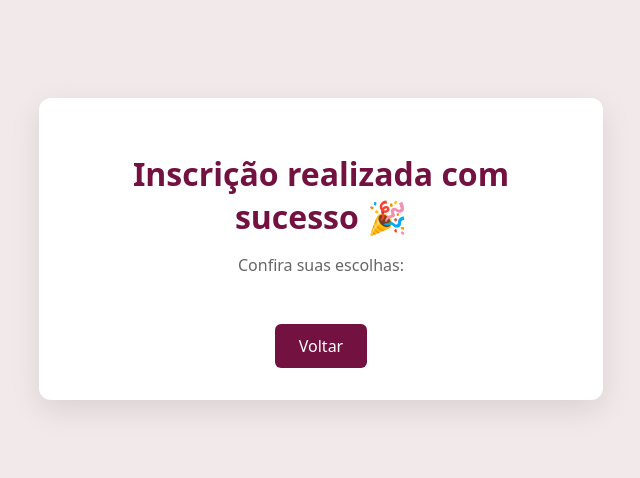
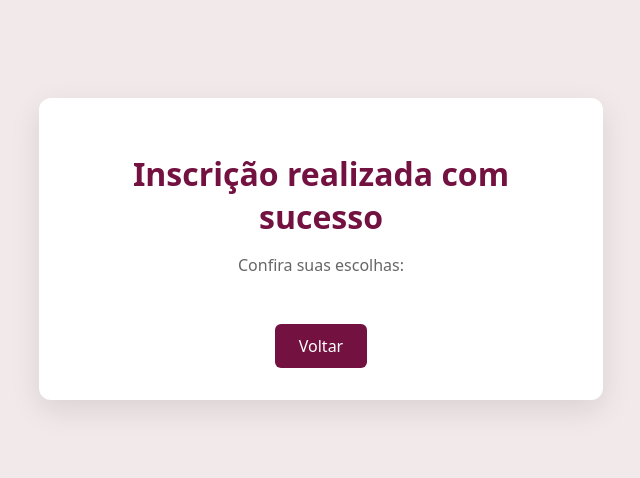
Before and after one commit to pedrodamiao/conferenciamulheresfortes, a Flask app: page /sucesso in a window 1280 px wide. Shown: the part 167-645 px from the top of the page, without its empty margins (319-959 px from the left). Run offline with Flask 3, Linux system fonts and the light colour scheme; the visitor is signed in with stand-in values (Sample User, id 1); data comes from the database, SQL or seed files in the repository; data that the repository does not hold is empty.

Commit message:
Update sucesso.html

```diff
--- a/templates/sucesso.html
+++ b/templates/sucesso.html
@@ -68,12 +68,11 @@
 </head>
 <body>
   <div class="card">
-    <h1>Inscrição realizada com sucesso 🎉</h1>
+    <h1>Inscrição realizada com sucesso</h1>
     <p class="sub">Confira suas escolhas:</p>
 
     {% for s in data.selecoes %}
       <div class="item">
-        <div class="horario">{{ s.horario }}</div>
         <div>{{ s.oficina }}</div>
       </div>
     {% endfor %}
```
